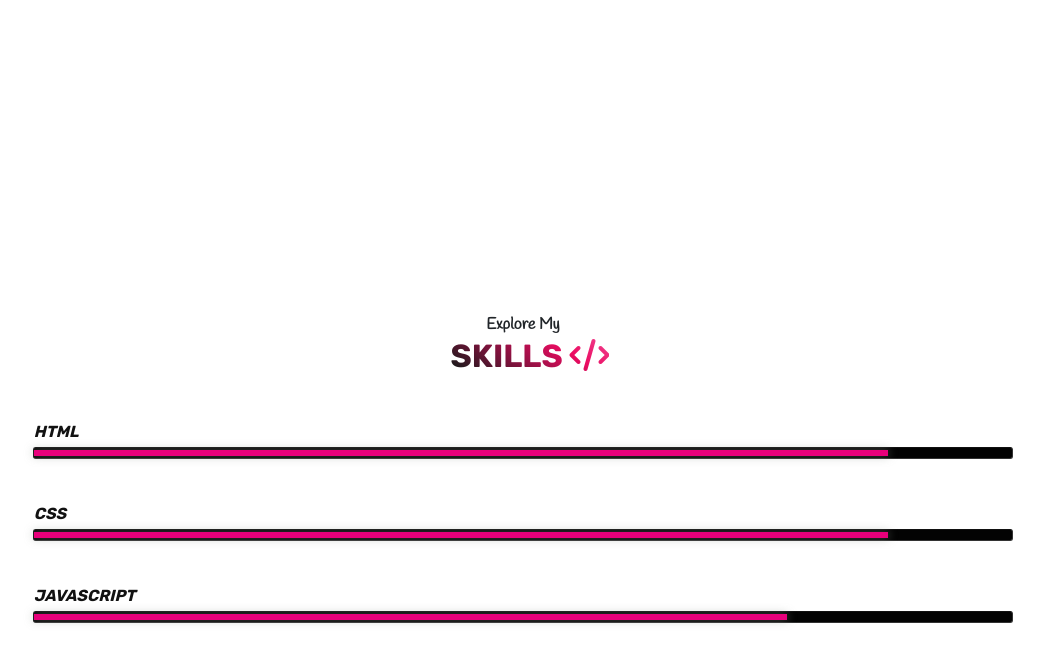
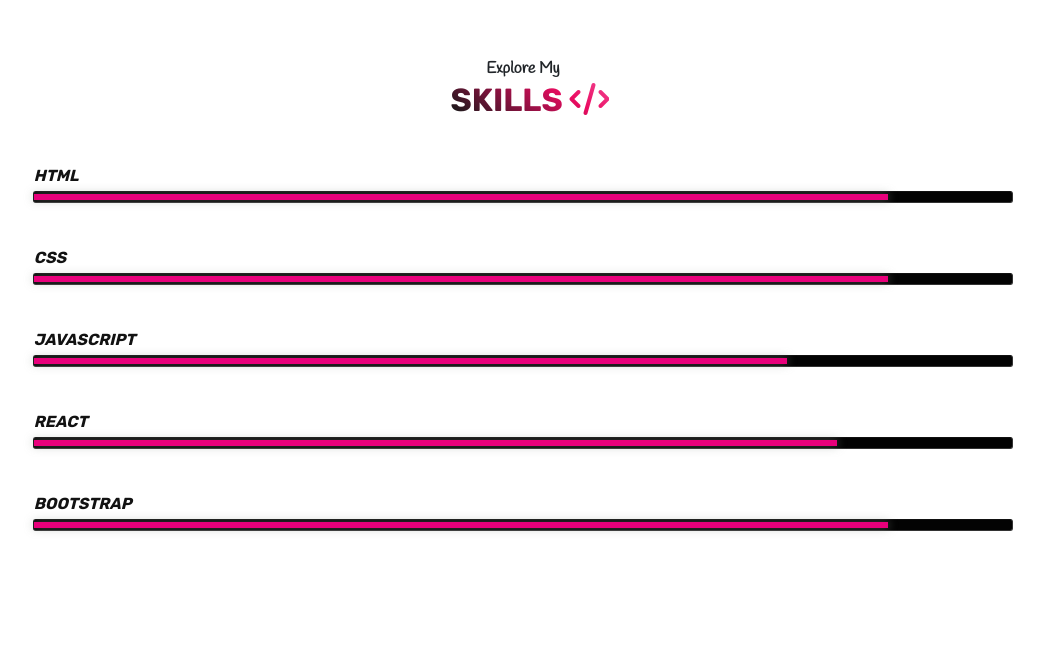
Before and after one commit to hodamadadi/Hoda-Madadi, a React (Create React App) app: page / in a window 1280 px wide. Shown: the part 2815-3480 px from the top of the page, without its empty margins (117-1161 px from the left). Built offline with nearby package versions, Linux system fonts and the light colour scheme; a web font is replaced by a local one.

Commit message:
Update skill.css

```diff
--- a/src/Components/skills/skill.css
+++ b/src/Components/skills/skill.css
@@ -14,7 +14,7 @@
   margin-bottom: 0;
 }
 #skill {
-  margin-top: 28rem;
+  margin-top: 8rem;
   padding-top: 4.5rem;
 }
 .col {
```
